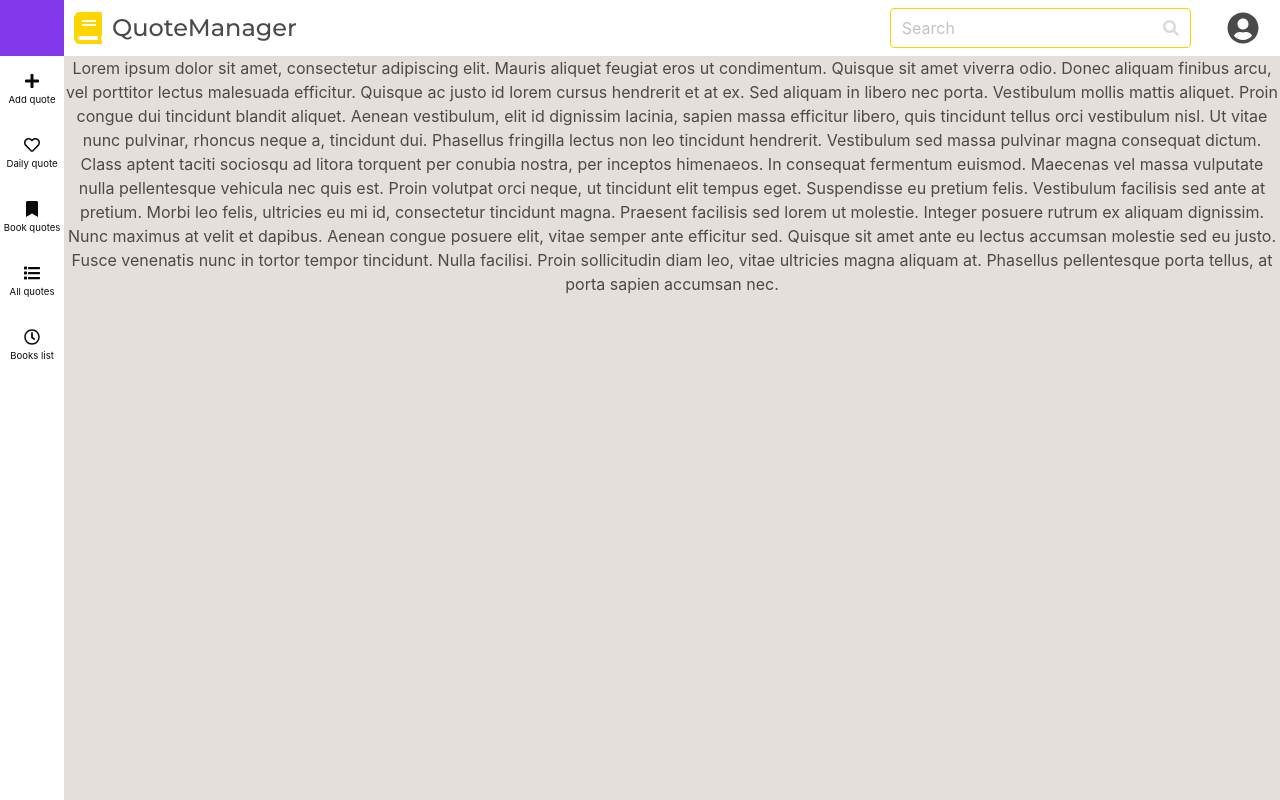
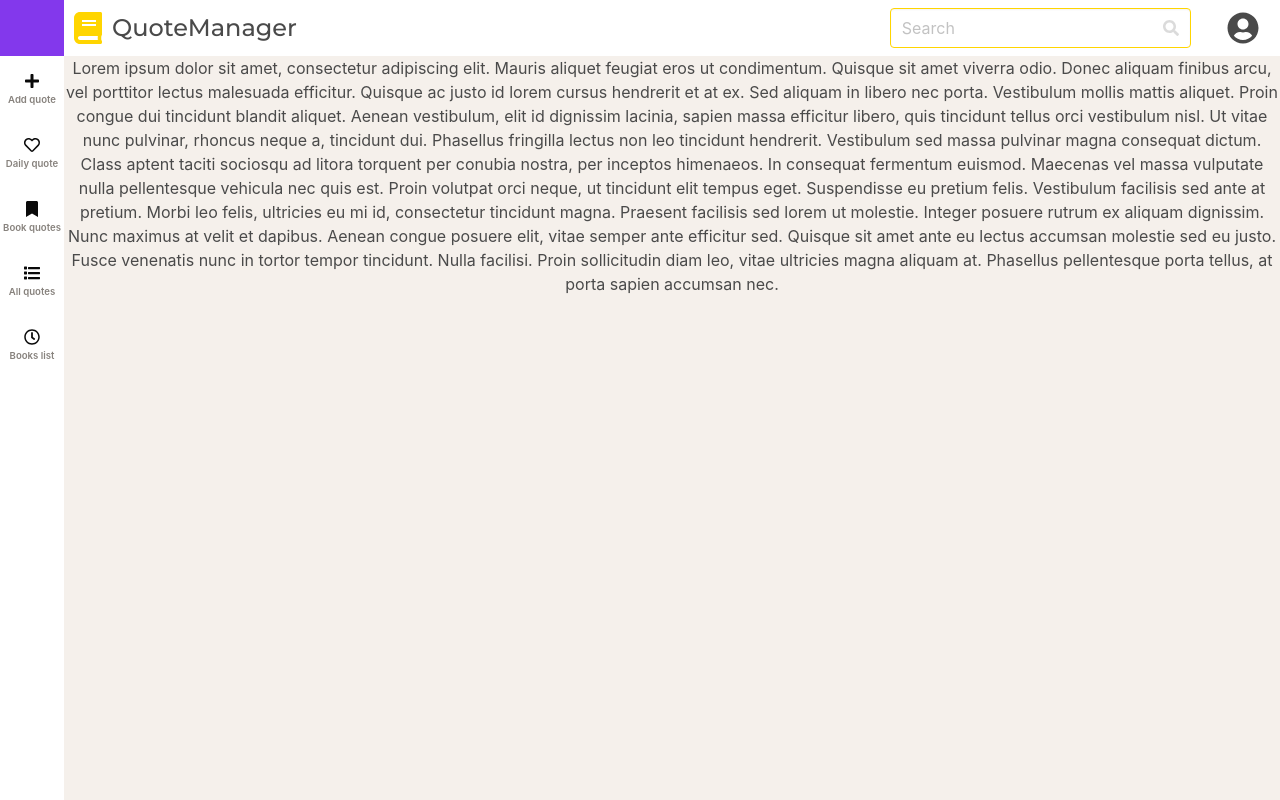
Before and after one commit to b-jakubowski/QuoteManager, an Angular app: page / in a window 1280 px wide. Built offline with nearby package versions, Linux system fonts and the light colour scheme.

Commit message:
feat: Added grey-font color variable

```diff
--- a/apps/quote-manager/src/app/shared/sidebar/sidebar.component.scss
+++ b/apps/quote-manager/src/app/shared/sidebar/sidebar.component.scss
@@ -21,6 +21,8 @@
     }
     p {
       font-size: 0.6rem;
+      color: $grey-font;
+      font-weight: 600;
     }
   }
 
--- a/apps/quote-manager/src/styles/colors.scss
+++ b/apps/quote-manager/src/styles/colors.scss
@@ -1,5 +1,7 @@
-$accent-grey: #E4DFDA;
+$accent-grey: #f5f0eb;
 $light-green: #EDFFEC;
 $yellow: #FFBF00;
 $purple: #8338EC;
 $green: #61E786;
+
+$grey-font: #87827d;
```
